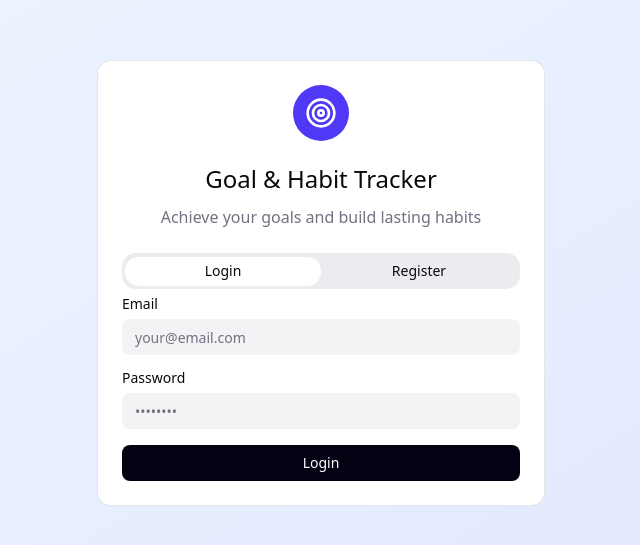
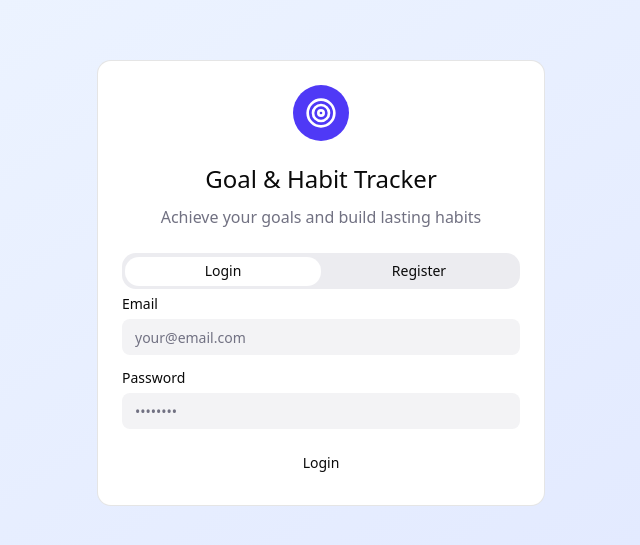
Before and after one commit to CorentinCLERO/goals-tracker, a React (Vite) app in the folder goals-tracker-front/: page / in a window 1280 px wide. Shown: the part 117-662 px from the top of the page, without its empty margins (319-959 px from the left). Built offline with nearby package versions, Linux system fonts and the light colour scheme.

Commit message:
feat: update button default styles and modify register function parameter

```diff
--- a/goals-tracker-front/src/components/ui/button-variants.ts
+++ b/goals-tracker-front/src/components/ui/button-variants.ts
@@ -5,7 +5,7 @@ export const buttonVariants = cva(
   {
     variants: {
       variant: {
-        default: "bg-primary text-primary-foreground hover:bg-primary/90",
+        default: "bg-blue-600 text-black hover:bg-blue-700",
         destructive:
           "bg-destructive text-white hover:bg-destructive/90 focus-visible:ring-destructive/20 dark:focus-visible:ring-destructive/40 dark:bg-destructive/60",
         outline:
--- a/goals-tracker-front/src/contexts/AuthContext.tsx
+++ b/goals-tracker-front/src/contexts/AuthContext.tsx
@@ -24,7 +24,7 @@ export function AuthProvider({ children }: { children: React.ReactNode }) {
     return false;
   };
 
-  const register = (email: string, password: string, name: string): boolean => {
+  const register = (email: string, _password: string, name: string): boolean => {
     // Check if user already exists
     if (findUserByEmail(email)) {
       return false;
```
